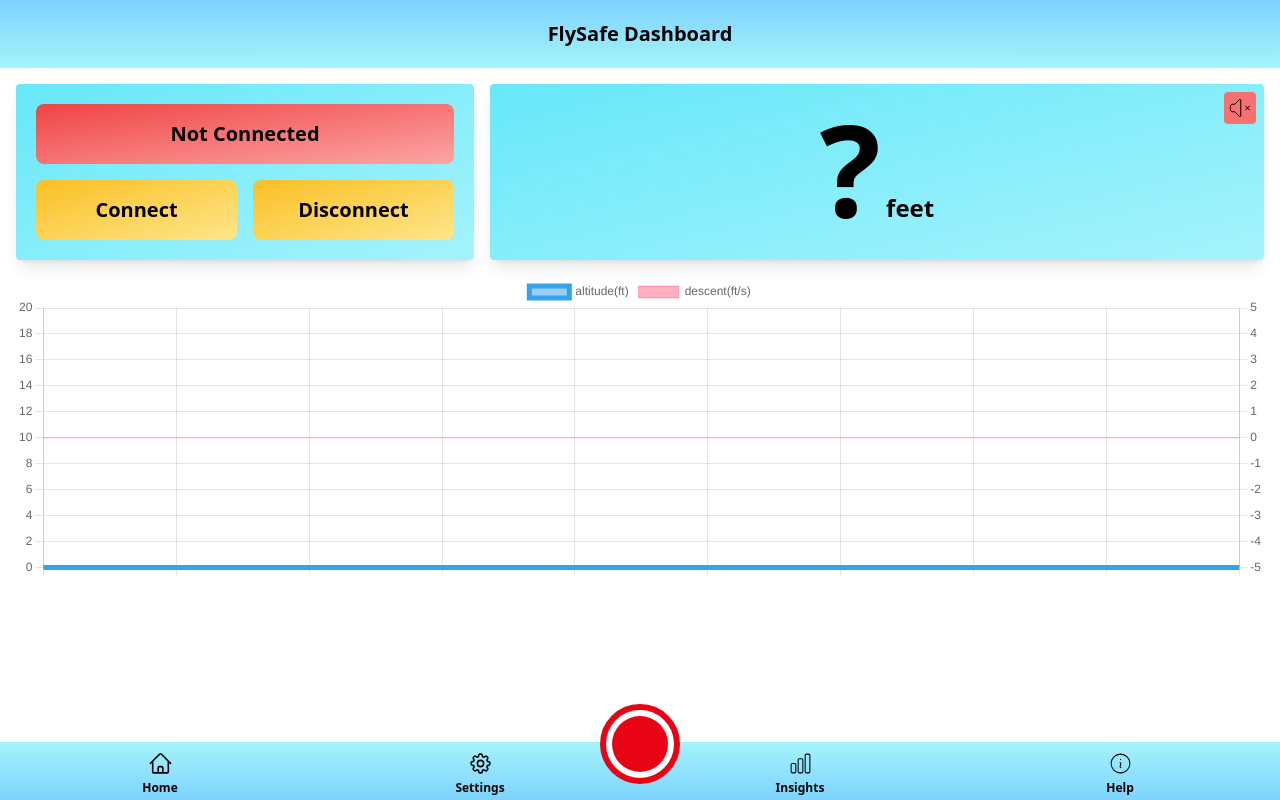
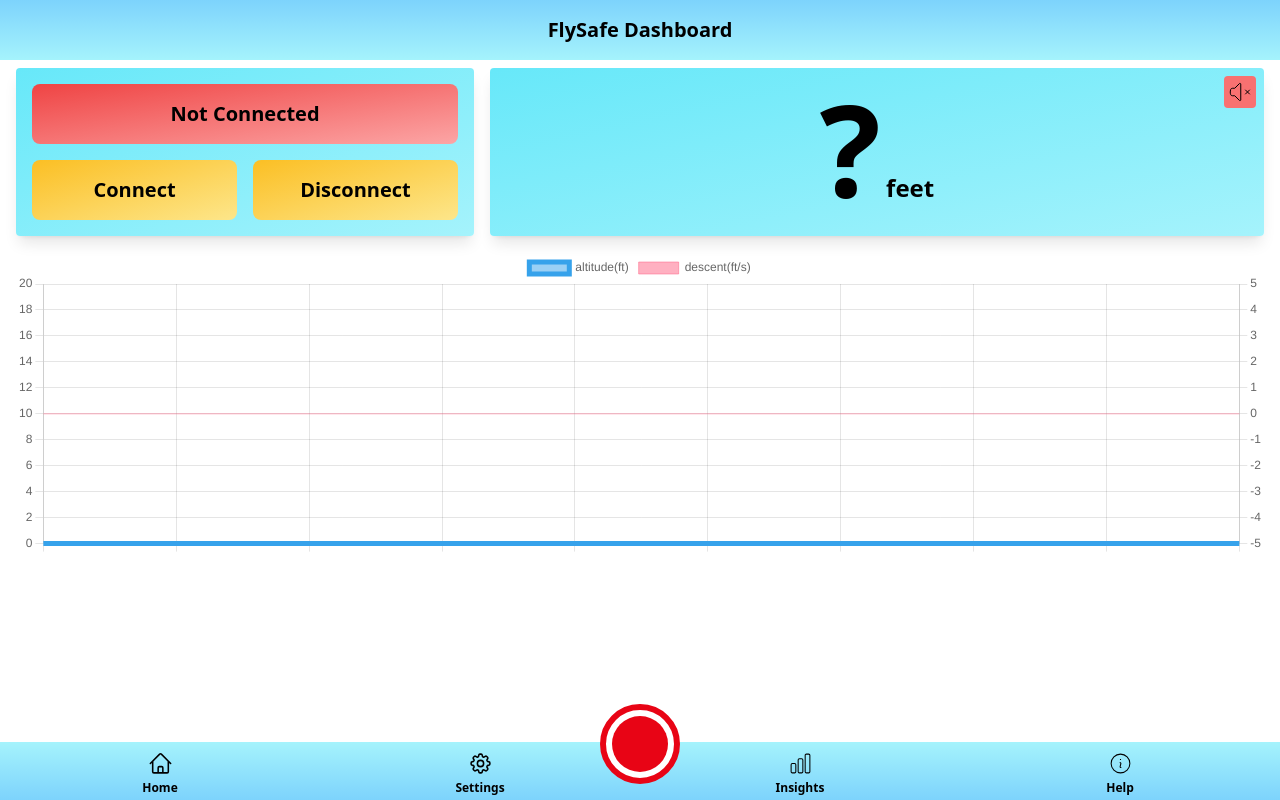
Before and after one commit to 3LucasZ/FlySafe_Dashboard_2, a website: page index.html in a window 1280 px wide. Drawn offline with Linux system fonts and the light colour scheme.

Commit message:
layout ui changes and fixes

```diff
--- a/components/header.js
+++ b/components/header.js
@@ -5,7 +5,7 @@ class Header extends HTMLElement {
 
   connectedCallback() {
     this.innerHTML = /*html*/ `
-  <div class="w-full block fixed inset-x-0 top-0 z-10 bg-gradient-to-b from-sky-300 to-cyan-200 text-center p-5">
+  <div class="w-full block fixed inset-x-0 top-0 z-10 bg-gradient-to-b from-sky-300 to-cyan-200 text-center p-4">
     FlySafe Dashboard
   </div>
 `;
--- a/index.html
+++ b/index.html
@@ -27,9 +27,9 @@
     <!--CSS-->
     <link href="/FlySafe_Dashboard_2/dist/output.css" rel="stylesheet" />
   </head>
-  <body class="font-bold text-xl">
+  <body class="sm:font-bold text-sm sm:text-xl font-sans">
     <div class="fixed top-0 bottom-0 w-full overflow-y-auto rm-scroll-ui">
-      <div class="min-h-[68px]"></div>
+      <div class="min-h-[52px]"></div>
       <div id="flyPage" class="hidden"></div>
       <div id="settingsPage" class="hidden"></div>
       <div id="insightsPage" class="hidden"></div>
--- a/js/fly_page.js
+++ b/js/fly_page.js
@@ -2,7 +2,7 @@ document.getElementById("flyPage").innerHTML = /*html*/ `
 <div class="flex flex-col gap-4 p-4 overflow-y-auto">
   <div class="grid grid-cols-8 gap-4">
     <div
-      class="bg-gradient-to-br from-cyan-300 to-cyan-200 rounded shadow-lg p-5 col-span-3 flex flex-col gap-4"
+      class="bg-gradient-to-br from-cyan-300 to-cyan-200 rounded shadow-lg p-4 col-span-3 flex flex-col gap-4"
     >
       <div
         id="statusDiv"
@@ -10,23 +10,23 @@ document.getElementById("flyPage").innerHTML = /*html*/ `
       >
         Not Connected
       </div>
-      <div class="flex flex-row gap-4">
+      <div class="flex flex-row grid grid-cols-1 sm:grid-cols-2 gap-4">
         <div
           onclick="ws_reconnect()"
-          class="bg-gradient-to-br from-amber-400 to-amber-200 hover:scale-105 transition-all p-4 rounded-lg text-center w-full"
+          class="bg-gradient-to-br from-amber-400 to-amber-200 hover:scale-105 transition-all p-4 rounded-lg text-center"
         >
           Connect
         </div>
         <div
           onclick="ws_disconnect()"
-          class="bg-gradient-to-br from-amber-400 to-amber-200 hover:scale-105 transition-all p-4 rounded-lg text-center w-full"
+          class="bg-gradient-to-br from-amber-400 to-amber-200 hover:scale-105 transition-all p-4 rounded-lg text-center"
         >
           Disconnect
         </div>
       </div>
     </div>
     <div
-      class="bg-gradient-to-br from-cyan-300 to-cyan-200 rounded shadow-lg p-5 col-span-5 text-center relative"
+      class="bg-gradient-to-br from-cyan-300 to-cyan-200 rounded shadow-lg p-4 col-span-5 text-center relative"
     >
       <span class="text-9xl" id="distDiv">?</span>
       <span class="text-2xl" id="distTypeDiv"></span>
```
Also changed, not shown: dist/output.css.
